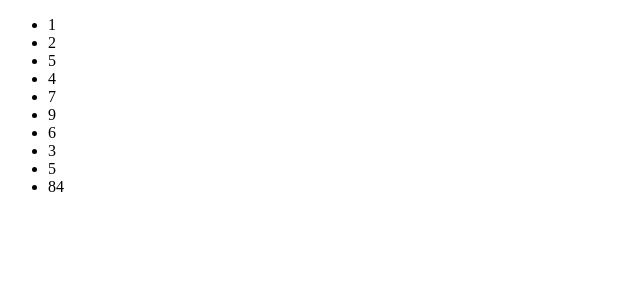
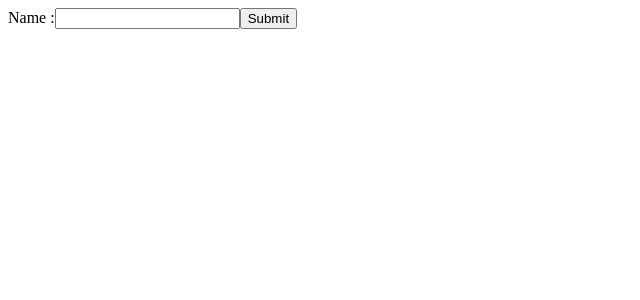
Before and after one commit to dilumharshana/ReactApps, a React (Create React App) app: page / in a window 1280 px wide. Shown: the top 300 px of the page, without its empty margins (0-640 px from the left). Built offline with nearby package versions, Linux system fonts and the light colour scheme.

Commit message:
React forms elemnet must control by controled component cuz heml input elemenet has their own state and wehn submiting js function can have access to datauseer input to that fileds so in react we have to handle it with react control componennts

```diff
--- a/src/index.js
+++ b/src/index.js
@@ -3,7 +3,7 @@ import ReactDOM from "react-dom";
 import reportWebVitals from "./reportWebVitals";
 import App from "./App";
 import { BrowserRouter as Router, Route, Switch } from "react-router-dom";
-import Itemlist from "./test";
+import Form from "./test";
 // import Test2 from "./test2";
 
 const nl =[1,2,5,4,7,9,6,3,5,84]
@@ -15,7 +15,7 @@ ReactDOM.render(
       <Switch>
         <React.Fragment>
 
-          <Itemlist numbers={nl}/>
+          <Form/>
 
         </React.Fragment>
       </Switch>
--- a/src/test.js
+++ b/src/test.js
@@ -1,30 +1,49 @@
 import React, { Component, Fragment } from "react";
 import Item from './test2'
 
-function Itemlist(props){
 
-    const numbers = props.numbers;
+class Form extends React.Component{
 
-    return(
+    constructor(props){
+        super(props);
 
-        <ul>
-            {
-                numbers.map( number=> {
+        this.state = {value:''};
 
-                      return  <Item key={(number)} item={number}/>
+        this.change = this.change.bind(this);
+        this.submit =this.submit.bind(this);
+    }
 
-                })
+    change(event){
+        this.setState( {value : event.target.value} );
+        console.log(event.target.value);
+    }
 
-            }
+    submit(event){
+        alert(`Hey ${this.state.value} welcome to Symphany :()`);
+    }
 
-        </ul>
+    render(){
 
+        return(
 
-    )
+            <form onSubmit={this.submit}>
 
+                    <label htmlFor="">
+                        Name :
+                    </label>
+
+                    <input type="text" value={this.state.value} onChange={this.change} />
+
+                    <input type="submit"/>
+
+            </form>
+
+        )
+
+    }
 }
 
 
 
 
-export default Itemlist;
+export default Form;
```
